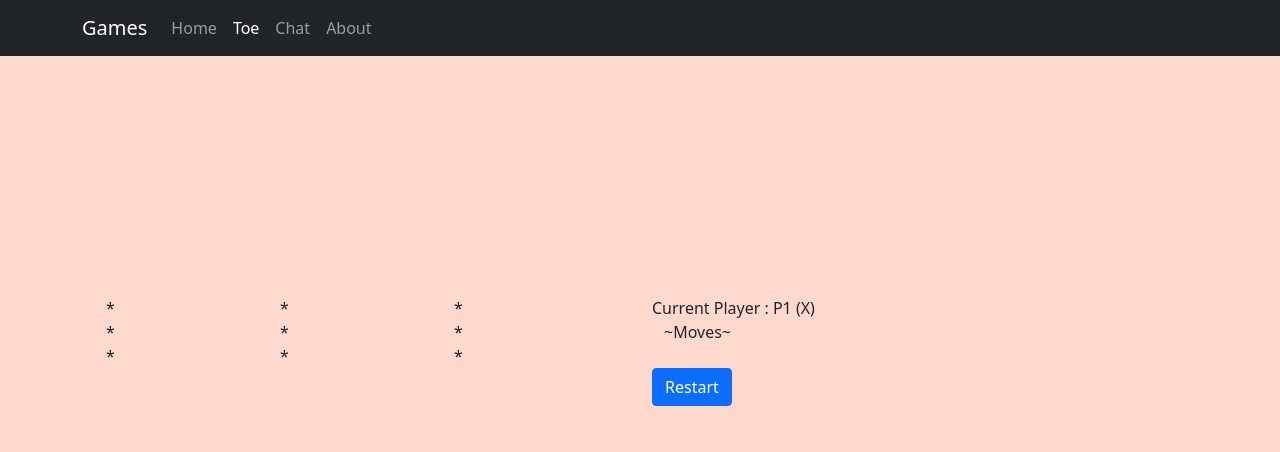
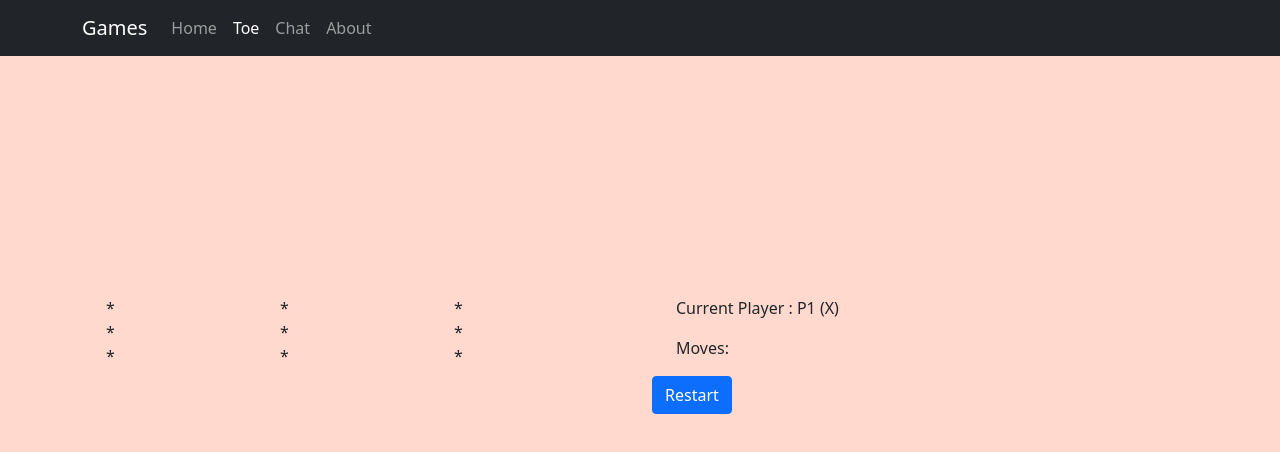
Before and after one commit to bcso/Experiements, a React app in the folder client/: page /toe in a window 1280 px wide. Shown: the top 452 px of the page. Built offline with nearby package versions, Linux system fonts and the light colour scheme.

Commit message:
Refactoring ttc helpers

```diff
--- a/client/src/components/Games/TicTacToe/MoveHistory.js
+++ b/client/src/components/Games/TicTacToe/MoveHistory.js
@@ -4,15 +4,13 @@ import {Container, Row} from 'react-bootstrap';
 function MoveHistory({gameState, moves}){
     return(
         <>
-
-        <div>
-          Current Player : {`${gameState.boardState.currentPlayer} (${gameState.players[gameState.boardState.currentPlayer]})`}
-        </div>
-
         <Container>
-            <Row>~Moves~</Row>
+            <Row><p>Current Player : {`${gameState.boardState.currentPlayer} (${gameState.players[gameState.boardState.currentPlayer]})`}</p></Row>
+            <Row><p>Moves:</p></Row>
             {moves.map(m => {
-                return (<Row key={m}>{`${m[0]}: row: ${m[1]} col: ${m[2]}`}</Row>);
+                return (<Row key={m}>
+                    <h6 className='lead'> {`${m[0]}: row: ${m[1]} col: ${m[2]}`} </h6>
+                </Row>);
             })}
         </Container>
         </>
--- a/client/src/components/Games/TicTacToe/Tictactoe.js
+++ b/client/src/components/Games/TicTacToe/Tictactoe.js
@@ -4,38 +4,19 @@ import GameBoard from './GameBoard';
 import MoveHistory from './MoveHistory';
 import {Container, Row, Col, Button} from 'react-bootstrap';
 import styles from './TicTacToe.css';
-
-function generateDefaultGameState() {
-    return {
-    players : {
-        P1: "X",
-        P2: "O"
-    },
-    boardState: {
-      currentPlayer: "P1",
-      previousPlayer: "",
-      currentMove: [],
-      board: [
-          ["*","*","*"],
-          ["*","*","*"],
-          ["*","*","*"]
-        ],
-      winner: ""
-    },
-    sessionID: "gameName0"
-  }
-}
-
-// [["P1",0,0], ["P2", 0, 1]]
-function generateDefaultMoves() {
-    return [];
-}
+import {generateDefaultGameState,
+        generateDefaultMoves} from './ttcHelpers.js';
 
 function TicTacToe() {
 
     // Make sure we use new references as initial states;
     const [gameState, setGameState] = useState(generateDefaultGameState());
     const [moves, setMoves] = useState(generateDefaultMoves());
+
+    function determineWinner()
+    {
+
+    }
 
     function resetState()
     {
@@ -73,8 +54,8 @@ function TicTacToe() {
 
     useEffect(() => {
         const prevPlayer = gameState.boardState.previousPlayer;
+
         // Ensure at least 1 player has gone
-        console.log("effect used");
         if (prevPlayer !== "")
         {
             const newMoves = [... moves];
@@ -85,6 +66,18 @@ function TicTacToe() {
             ]);
             setMoves(newMoves);
         }
+    }, [gameState]);
+
+    // on game state update, check if there is a winner
+    useEffect(() => {
+        // const currGameState = {... gameState};
+        // const board = currGameState.boardState.board;
+
+        // // calcualte our winner
+        // const recentMove = [... moves[0]];
+        // const recentPlayer = gameState.players[recentMove[0]];
+
+        // console.log(recentPlayer);
     }, [gameState]);
 
     return(
--- /dev/null
+++ b/client/src/components/Games/TicTacToe/ttcHelpers.js
@@ -0,0 +1,27 @@
+function generateDefaultGameState() {
+    return {
+    players : {
+        P1: "X",
+        P2: "O"
+    },
+    boardState: {
+      currentPlayer: "P1",
+      previousPlayer: "",
+      currentMove: [],
+      board: [
+          ["*","*","*"],
+          ["*","*","*"],
+          ["*","*","*"]
+        ],
+      winner: ""
+    },
+    sessionID: "gameName0"
+  }
+}
+
+// [["P1",0,0], ["P2", 0, 1]]
+function generateDefaultMoves() {
+    return [];
+}
+
+export {generateDefaultGameState, generateDefaultMoves};
```
